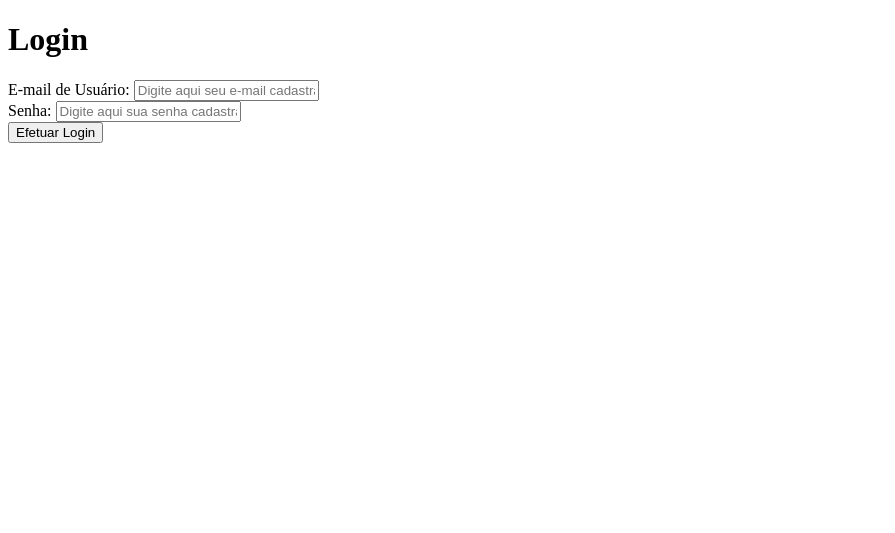
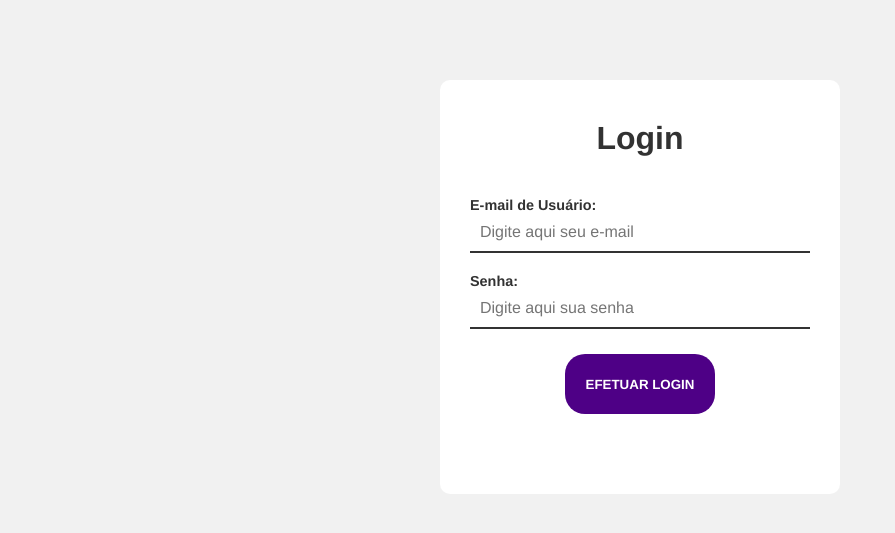
Before and after one commit to Deyvisu/PROJETO-FINAL, a Flask app: page /LoginCliente in a window 1280 px wide. Shown: the top 533 px of the page, without its empty margins (0-895 px from the left). Run offline with Flask 2, Linux system fonts and the light colour scheme; some libraries are stand-ins or nearby versions.

Commit message:
Update LoginCliente.html

```diff
--- a/Projeto Final/templates/LoginCliente.html
+++ b/Projeto Final/templates/LoginCliente.html
@@ -4,9 +4,11 @@
 <head>
     <meta charset="UTF-8">
     <title>Cliente Login</title>
+    <link rel="stylesheet" type="text/css" href="{{ url_for('static',filename='css/style.css')}}">
 </head>
 
 <body>
+    <div id="login-container">
     <h1>Login</h1>
     <script>
         function doSomething() {
@@ -17,20 +19,15 @@
     <form onsubmit="return doSomething()" method="post">
         <div>
             <label> E-mail de Usuário: </label>
-            <input type="text" name="emailLogin" placeholder="Digite aqui seu e-mail cadastrado"
+            <input type="text" name="emailLogin" placeholder="Digite aqui seu e-mail"
                 value="{{request.form['emailLogin']}}">
 
+            <label> Senha: </label>
+            <input type="password" name="senhaLogin" placeholder="Digite aqui sua senha"
+                value="{{request.form['senhaLogin']}}">
+            <button type="submit" class="botaologin">Efetuar Login</button>
         </div>
 
-        <div>
-            <label> Senha: </label>
-            <input type="text" name="senhaLogin" placeholder="Digite aqui sua senha cadastrada"
-                value="{{request.form['senhaLogin']}}">
-        </div>
-
-        <div>
-            <button type="submit">Efetuar Login</button>
-        </div>
 
     </form>
 </body>
```
